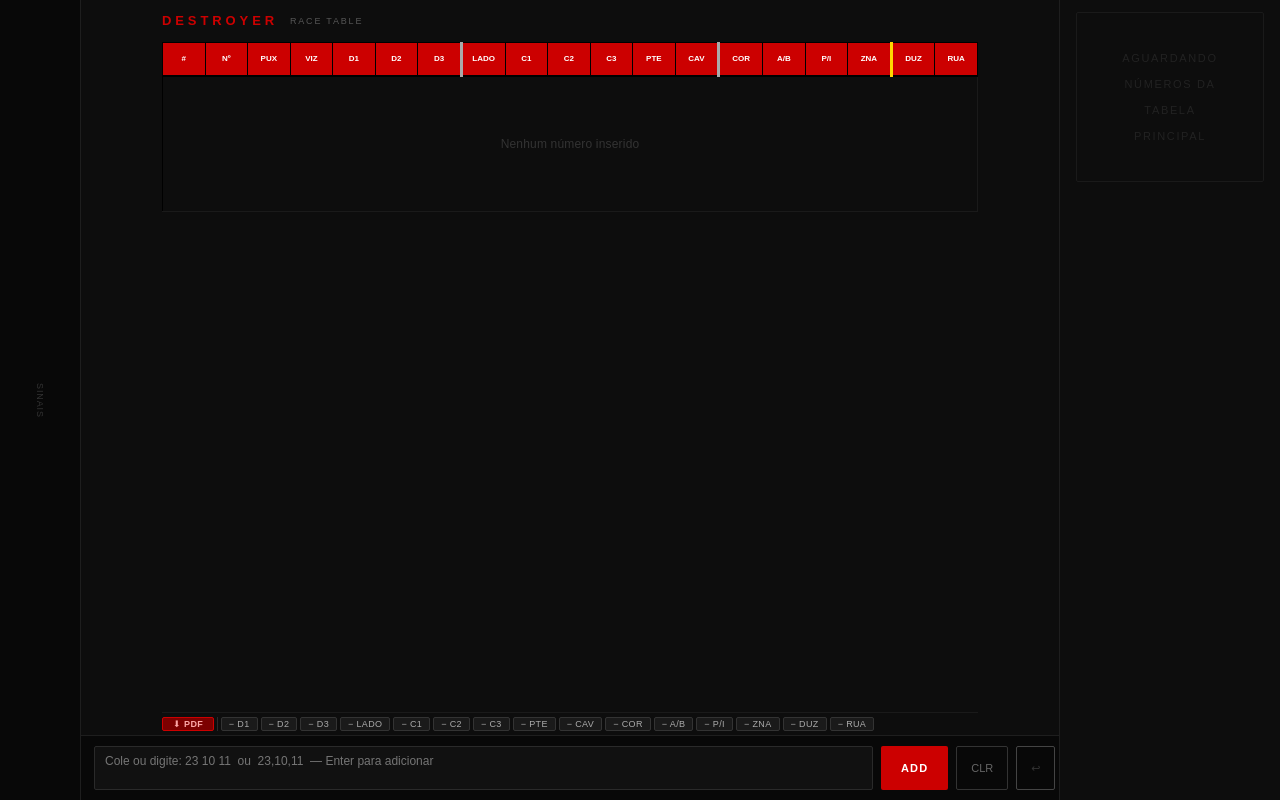
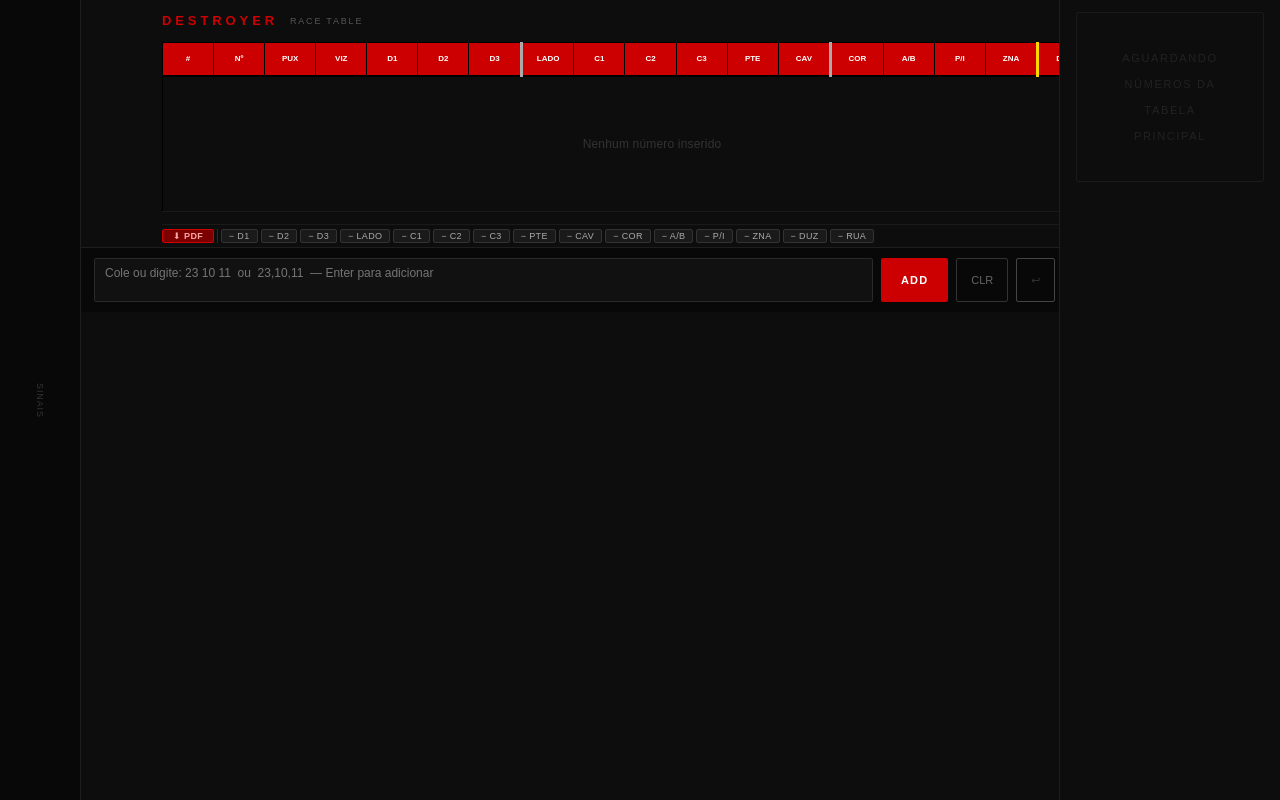
Before and after one commit to hanifalvesbatista10-spec/DESTROYER5.0, a React (Vite) app: page / in a window 1280 px wide. Built offline with nearby package versions, Linux system fonts and the light colour scheme.

Commit message:
Adjust layout width in App component

```diff
--- a/src/App.jsx
+++ b/src/App.jsx
@@ -1543,7 +1543,7 @@ export default function DestroyerRaceTable() {
       {/* ── Coluna central (tabela + rodapé) ── */}
       <div style={{flex:1,display:"flex",flexDirection:"column",minWidth:0}}>
 
-      <div style={{flex:1,minWidth:0,display:"flex",flexDirection:"column",padding:"8px 4px 0 4px",marginLeft:80,marginRight:220}}>
+      <div style={{width:"calc(100vw - 300px)",marginLeft:80,display:"flex",flexDirection:"column",padding:"8px 4px 0 4px"}}>
 
         <div style={{marginBottom:8,display:"flex",alignItems:"center",gap:12}}>
           <span style={{fontSize:13,letterSpacing:"0.3em",color:"#CC0000",fontWeight:"bold"}}>DESTROYER</span>
```
